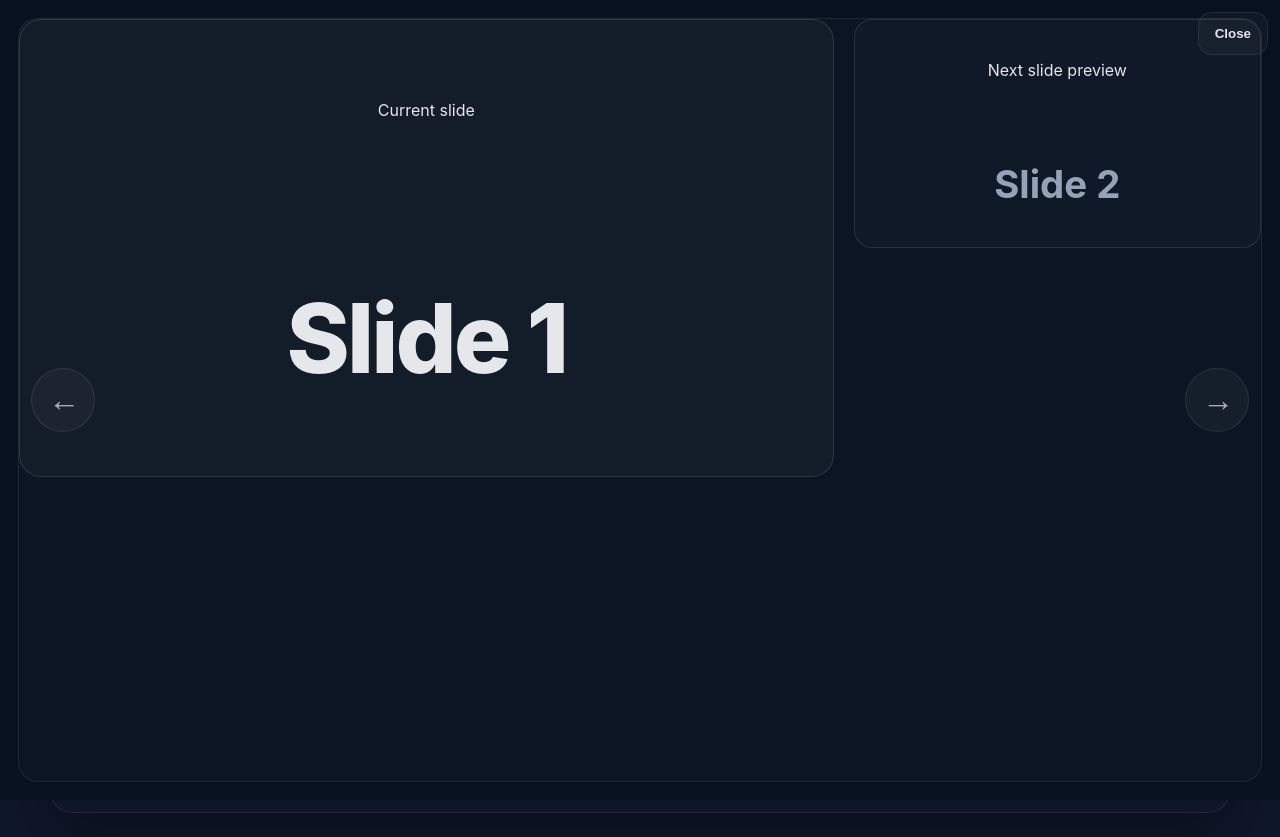
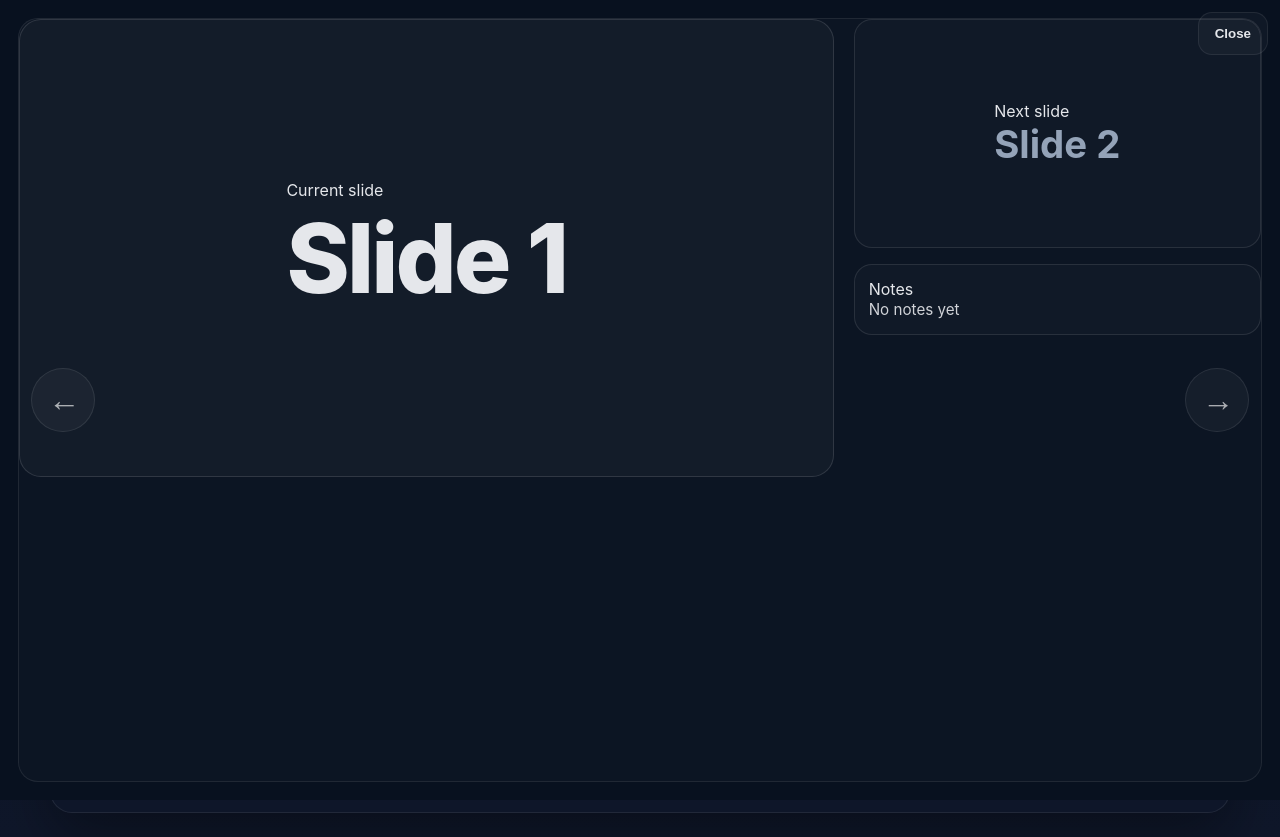
Before and after one commit to mvale005/presentation-remote, a website: page public/index.html in a window 1280 px wide. Both pictures are taken after a click on the button "View Slides". Drawn offline with Linux system fonts and the light colour scheme.

Commit message:
add presenter view layout with notes panel

```diff
--- a/public/index.html
+++ b/public/index.html
@@ -130,17 +130,38 @@
   <div class="overlay-inner">
   <button id="overlayPrev" class="overlay-arrow overlay-prev" aria-label="Previous slide">←</button>
 
-  <div class="overlay-panels">
-    <div class="overlay-current">
+<div class="overlay-panels">
+
+  <!-- LEFT: CURRENT SLIDE -->
+  <div class="overlay-current">
+    <div>
       <div class="overlay-label">Current slide</div>
       <div id="overlaySlide" class="overlay-slide">Slide 1</div>
     </div>
+  </div>
 
+  <!-- RIGHT COLUMN -->
+  <div class="overlay-side">
+
+    <!-- TOP RIGHT: NEXT SLIDE -->
     <div class="overlay-next-card">
-      <div class="overlay-label">Next slide preview</div>
-      <div id="overlayNextSlide" class="overlay-next-slide">Slide 2</div>
+      <div>
+        <div class="overlay-label">Next slide</div>
+        <div id="overlayNextSlide" class="overlay-next-slide">Slide 2</div>
+      </div>
     </div>
+
+    <!-- BOTTOM RIGHT: NOTES -->
+    <div class="overlay-notes">
+      <div class="overlay-label">Notes</div>
+      <div id="overlayNotes" class="overlay-notes-text">
+        No notes yet
+      </div>
+    </div>
+
   </div>
+
+</div>
 
   <button id="overlayNext" class="overlay-arrow overlay-next" aria-label="Next slide">→</button>
 </div>
--- a/public/styles.css
+++ b/public/styles.css
@@ -334,6 +334,30 @@ button:disabled {
   place-items: center;
 }
 
+.overlay-side {
+  display: grid;
+  grid-template-rows: auto 1fr;
+  gap: 16px;
+  width: 100%;
+}
+
+/* Notes panel */
+.overlay-notes {
+  border-radius: 18px;
+  border: 1px solid rgba(255,255,255,0.10);
+  background: rgba(255,255,255,0.02);
+  padding: 14px;
+  display: flex;
+  flex-direction: column;
+}
+
+.overlay-notes-text {
+  font-size: 0.95rem;
+  color: var(--text);
+  line-height: 1.4;
+  opacity: 0.9;
+}
+
 /* TEXT SIZES */
 .overlay-slide {
   font-size: clamp(3rem, 8vw, 6rem);
```
